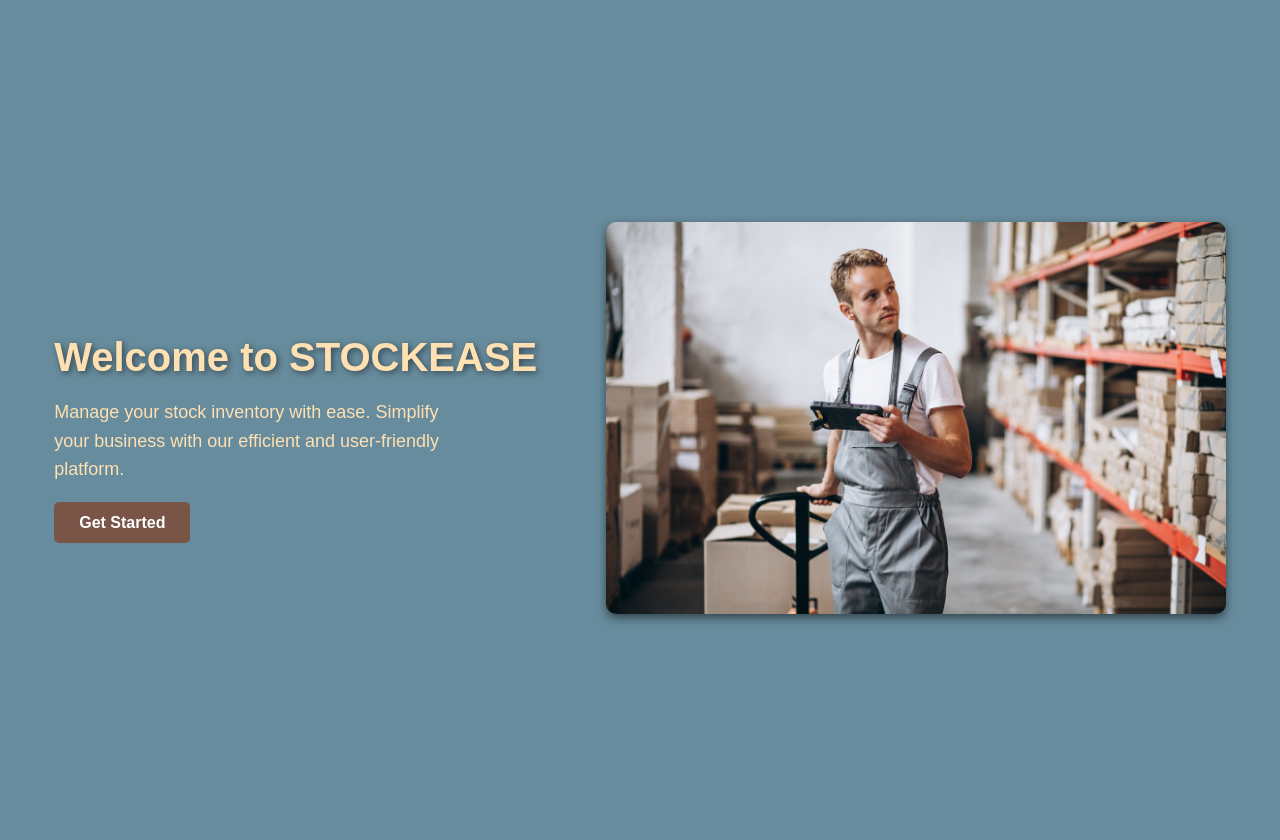
After one commit to Yuvraj2159/StockEase, a PHP site: page /Home.php in a window 1280 px wide. The commit adds this page. Run offline with PHP 8.4, Linux system fonts and the light colour scheme.

Commit message:
homepage

```diff
--- /dev/null
+++ b/Home.php
@@ -0,0 +1,23 @@
+<!DOCTYPE html>
+<html lang="en">
+<head>
+    <meta charset="UTF-8">
+    <meta name="viewport" content="width=device-width, initial-scale=1.0">
+    <title>Home - STOCKEASE</title>
+    <link rel="stylesheet" href="style.css"> <!-- Link to the CSS file -->
+</head>
+<body>
+    <div class="home-container">
+        <div class="content">
+        <form method="POST" action="login.php.php">
+            <h1>Welcome to STOCKEASE</h1>
+            <p>Manage your stock inventory with ease. Simplify your business with our efficient and user-friendly platform.</p>
+            <a href="login.php" class="home-btn">Get Started</a>
+        </div>
+        <div class="image-section">
+            <!-- Adding the Image -->
+            <img src="image/stockk.jpg" alt="Stock Management" class="stock-image">
+        </div>
+    </div>
+</body>
+</html>
--- /dev/null
+++ b/Style.css
@@ -0,0 +1,63 @@
+/* Home Page Styling */
+body {
+    margin: 0;
+    font-family: Arial, sans-serif;
+    background-color: #f4f4f4; /* Light background */
+}
+
+.home-container {
+    display: flex;
+    flex-direction: row;
+    justify-content: space-around;
+    align-items: center;
+    height: 100vh;
+    padding: 20px;
+    background-color: #678c9d; /* Subtle blue shade */
+    color: #ffe0b2; /* Creamy text color */
+}
+
+.home-container .content {
+    text-align: left;
+    max-width: 50%;
+}
+
+.home-container h1 {
+    font-size: 40px;
+    margin-bottom: 15px;
+    text-shadow: 2px 2px 6px rgba(0, 0, 0, 0.5);
+}
+
+.home-container p {
+    font-size: 18px;
+    margin-bottom: 30px;
+    max-width: 400px;
+    line-height: 1.6;
+}
+
+.home-btn {
+    background-color: #795548; /* Chocolate brown button */
+    color: #fff; /* White text */
+    padding: 12px 25px;
+    text-decoration: none;
+    font-size: 16px;
+    border-radius: 5px;
+    transition: background 0.3s ease, transform 0.2s ease;
+    font-weight: bold;
+}
+
+.home-btn:hover {
+    background-color: #4e342e; /* Darker chocolate hover effect */
+    transform: scale(1.05); /* Slight zoom on hover */
+}
+
+/* Image Section Styling */
+.image-section {
+    max-width: 50%;
+}
+
+.stock-image {
+    width: 100%;
+    height: auto;
+    border-radius: 10px;
+    box-shadow: 0px 4px 10px rgba(0, 0, 0, 0.5);
+}
--- a/login.php
+++ b/login.php
@@ -19,6 +19,7 @@
         <button type="submit">Login</button>
         <p class="register-link">
             Don't have an account? <a href="register.html">Register here</a>.
+
         </p>
     </form>
 </body>
```
Also changed, not shown: Hompage.php (deleted), image/stockk.jpg (added).
